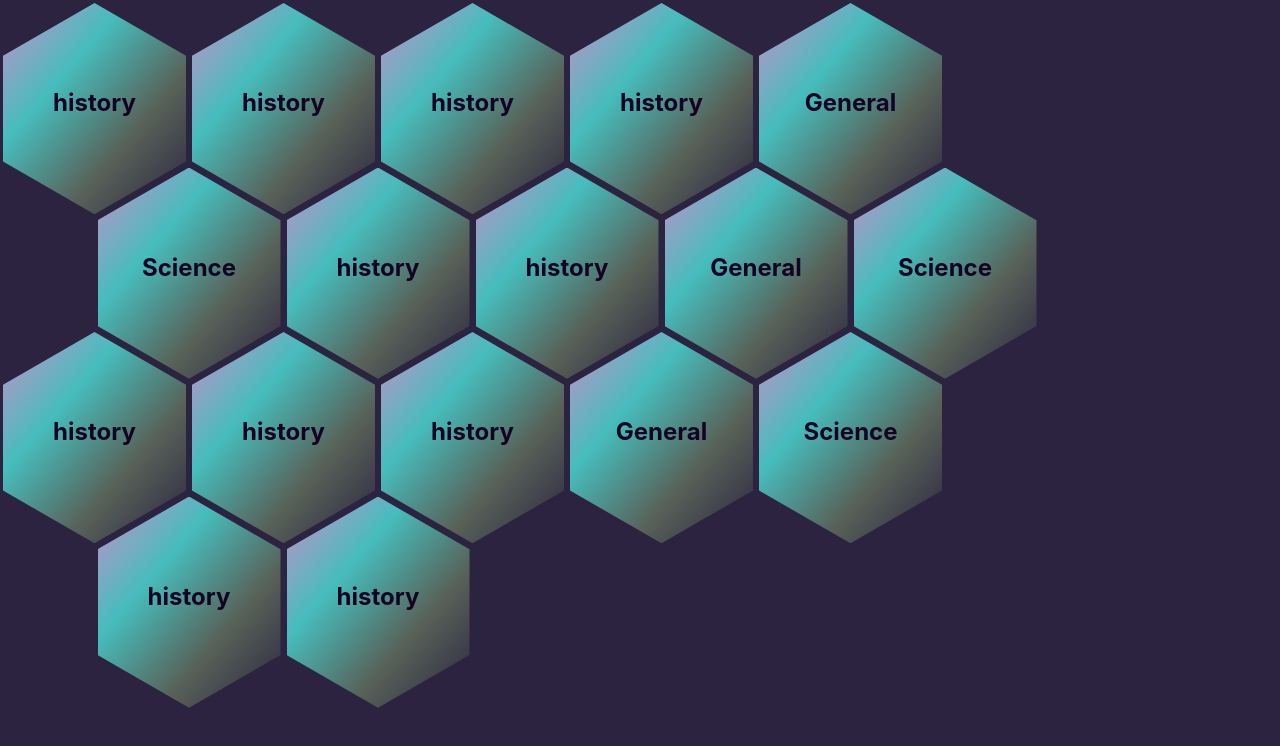
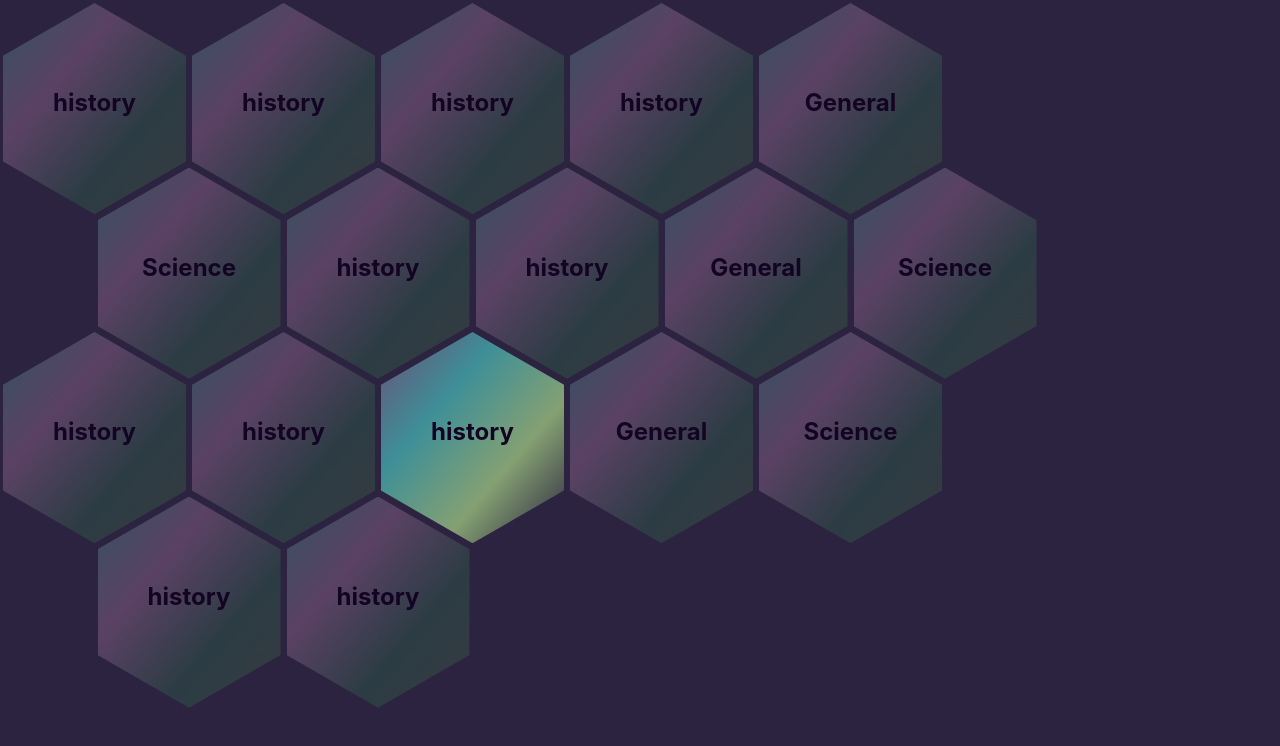
Before and after one commit to Ajtn/TriviaTrail, a React (Vite) app: page / in a window 1280 px wide. Shown: the top 746 px of the page. Built offline with nearby package versions, Linux system fonts and the light colour scheme; the HTML template or start-up script is replaced by a standard one.

Commit message:
Functional prototype

```diff
--- a/src/App.tsx
+++ b/src/App.tsx
@@ -159,7 +159,7 @@ function App() {
 
   return (
     <div className='app'>
-      <Grid windowWidth={windowWidth} rowLength={5} questionData={questions}/>
+      <Grid windowWidth={windowWidth} rowLength={5} questionData={questions} startingHex={{xPos:2, yPos: 2}}/>
     </div>
   )
 }
--- a/src/components/Grid.tsx
+++ b/src/components/Grid.tsx
@@ -10,29 +10,47 @@ import DetailedHex from "./DetailedHex";
         -hex state (answered, failed, inacessible, unanswered)
         -hex content (45)
 */
-export default function Grid(props: {windowWidth: number ,rowLength: number, questionData: Array<question>}) {
+export default function Grid(props: {windowWidth: number ,rowLength: number, questionData: Array<question>, startingHex: {xPos: number, yPos: number}}) {
     const [hexGrid, setHexGrid] = useState(createGrid()),
     [activeQ, setactiveQ] = useState({visible: false, qData: {id: "", questionText:"", answerText: "", difficulty: "easy", category: ""} as question});
 
-    function calculateAdjacentHexes(hexPos: {xPos: number, yPos: number}) {
-        const neighbors = [];
+    function getNeighbors(hexPos: {xPos: number, yPos: number}) {
+        const neighbors: Array<string> = [];
         hexGrid.forEach(hex => {
-            if ((hex.position.xPos === hexPos.xPos - 1 || hex.position.xPos === hexPos.xPos + 1) && (hex.position.yPos === hexPos.yPos - 1 || hex.position.yPos === hexPos.yPos + 1)) {
-                neighbors.push(hex.id);
+            if (hex.position.yPos === hexPos.yPos) {
+                if (hex.position.xPos === hexPos.xPos + 1 || hex.position.xPos === hexPos.xPos - 1) {
+                    neighbors.push(hex.id);
+                }
+            } else if (hexPos.yPos % 2 === 0) {
+                if (hex.position.yPos === hexPos.yPos - 1 || hex.position.yPos === hexPos.yPos + 1) {
+                    if (hex.position.xPos === hexPos.xPos -1 || hex.position.xPos === hexPos.xPos) {
+                        neighbors.push(hex.id);
+                    }
+                }
+            } else {
+                if (hex.position.yPos === hexPos.yPos - 1 || hex.position.yPos === hexPos.yPos + 1) {
+                    if (hex.position.xPos === hexPos.xPos || hex.position.xPos === hexPos.xPos + 1) {
+                        neighbors.push(hex.id);
+                    }
+                }
             }
         });
+        return neighbors;
     }
 
     function createGrid():Array<hexStatus> {
         let xPos = 0,
         yPos = 0;
         return props.questionData.map(q => {
-            const tempHex = {...q, position: {xPos: xPos, yPos: yPos}, accessible: true, answered: "unanswered" as "unanswered", nextTo: []};
+            const tempHex = {...q, position: {xPos: xPos, yPos: yPos}, accessible: false, answered: "unanswered" as "unanswered", nextTo: []};
             if (xPos + 1 < props.rowLength) {
                 xPos++;
             } else {
                 xPos = 0;
                 yPos++;
+            }
+            if (tempHex.position.xPos === props.startingHex.xPos && tempHex.position.yPos === props.startingHex.yPos) {
+                tempHex.accessible = true;
             }
             return tempHex;
         });
@@ -51,9 +69,13 @@ export default function Grid(props: {windowWidth: number ,rowLength: number, que
     function answerClicked(event: React.MouseEvent<HTMLDivElement, MouseEvent>) {
         const clickedA = event.currentTarget.outerText,
         clickedId = event.currentTarget.parentElement?.classList[1];
+
+
+
         setHexGrid(oldGrid => oldGrid.map(hex => {
             if (hex.id === clickedId) {
                 if (clickedA === activeQ.qData.answerText) {
+                    updateNeighbors(hex.position);
                     return {...hex, answered: "pass", accessible: false};
                 } else {
                     return {...hex, answered: "fail", accessible: false};
@@ -63,11 +85,24 @@ export default function Grid(props: {windowWidth: number ,rowLength: number, que
             }
         }));
         setactiveQ(oldQ => ({...oldQ, visible: false}));
+
+    }
+
+    function updateNeighbors(hexPos: {xPos: number, yPos: number}) {
+        const neighbors = getNeighbors(hexPos);
+        setHexGrid(oldGrid => {
+            return oldGrid.map(hex => {
+                if (neighbors.includes(hex.id) && hex.answered === "unanswered") {
+                    return {...hex, accessible: true};
+                } else {
+                    return hex;
+                }
+            })
+        });
     }
 
     let gridScale = "small";
 
-    console.log(props.windowWidth);
     if (props.windowWidth > 900 && props.windowWidth < 1300) {
         gridScale = "medium";
     } else if (props.windowWidth > 1300) {
--- a/src/components/Hex.tsx
+++ b/src/components/Hex.tsx
@@ -6,7 +6,6 @@ export type hexStatus = {
     accessible: boolean;
     category: string;
     answered: "pass" | "fail" | "unanswered";
-    nextTo: Array<string>;
     questionText: string;
     answerText: string;
     incorrectAnswers?: Array<string>;
--- a/src/style/App.css
+++ b/src/style/App.css
@@ -85,7 +85,7 @@ h2 {
 }
 
 .grid-container > div {
-  background-image: linear-gradient(to bottom right, rgba(14, 15, 15, 0.5), rgba(173, 226, 191, 0.4), rgba(112, 179, 167, 0.6), rgba(35, 39, 38, 0.7));
+  background-image: linear-gradient(to bottom right, rgba(60, 128, 128, 0.5), rgba(162, 111, 158, 0.4), rgba(45, 77, 71, 0.6), rgba(60, 68, 66, 0.7));
   position: relative;
   width: var(--s);
   height: calc(var(--s)*1.1547);
@@ -112,12 +112,12 @@ h2 {
   background-image: linear-gradient(to bottom right,rgb(161, 33, 161), rgb(70, 189, 189), rgba(155, 192, 127, 1), rgb(117, 156, 79));
 }
 
-.grid-container > div:hover {
-  background-image: linear-gradient(to bottom right,rgba(201, 143, 201, 0.4), rgba(70, 189, 189,  0.8), rgba(155, 192, 127, 0.8), rgba(145, 183, 108, 0.4));
+.grid-container > div.accessible:hover {
+  background-image: linear-gradient(to bottom right,rgb(225, 205, 225), rgb(70, 189, 189), rgb(155, 192, 127), rgb(197, 224, 170));
 }
 
 .grid-container > div.accessible {
-  background-image: linear-gradient(to bottom right,rgb(201, 143, 201), rgb(70, 189, 189), rgba(155, 192, 127, 0.4), rgba(145, 183, 108, 0));
+  background-image: linear-gradient(to bottom right,rgba(201, 143, 201, 0.4), rgba(70, 189, 189, 0.7), rgba(155, 192, 127, 0.8), rgba(145, 183, 108, 0));
 }
 
 .grid-container > div.fail {
@@ -125,7 +125,7 @@ h2 {
 }
 
 .grid-container > div.pass {
-  background-image: linear-gradient(to bottom right,rgb(185, 180, 234),rgba(31, 64, 105, 0.8), rgba(23, 189, 48, 0.6), rgba(91, 170, 97, 0.9));
+  background-image: linear-gradient(to bottom right,rgb(24, 144, 72),rgba(31, 64, 105, 0.8), rgba(23, 189, 48, 0.6), rgba(91, 170, 97, 0.9));
 }
 
 div.fail > h2, div.pass > h2 {
```
